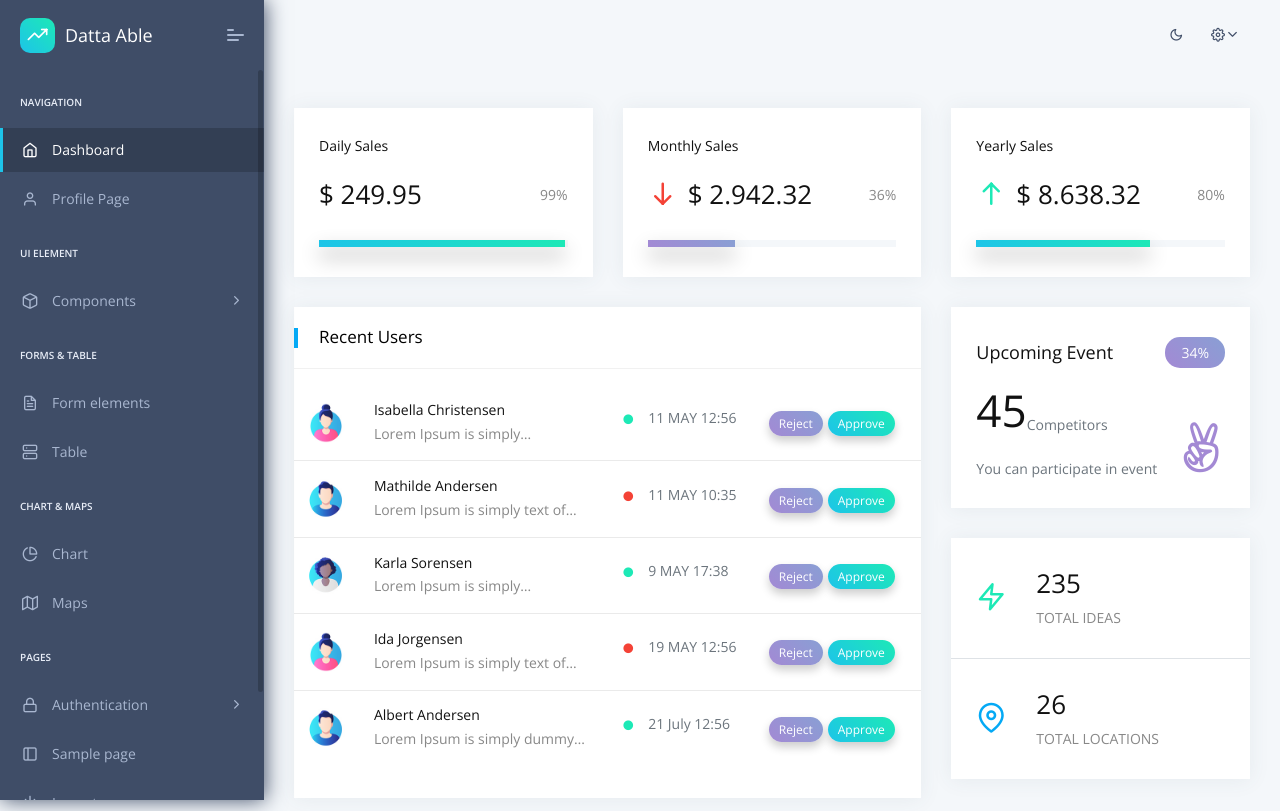
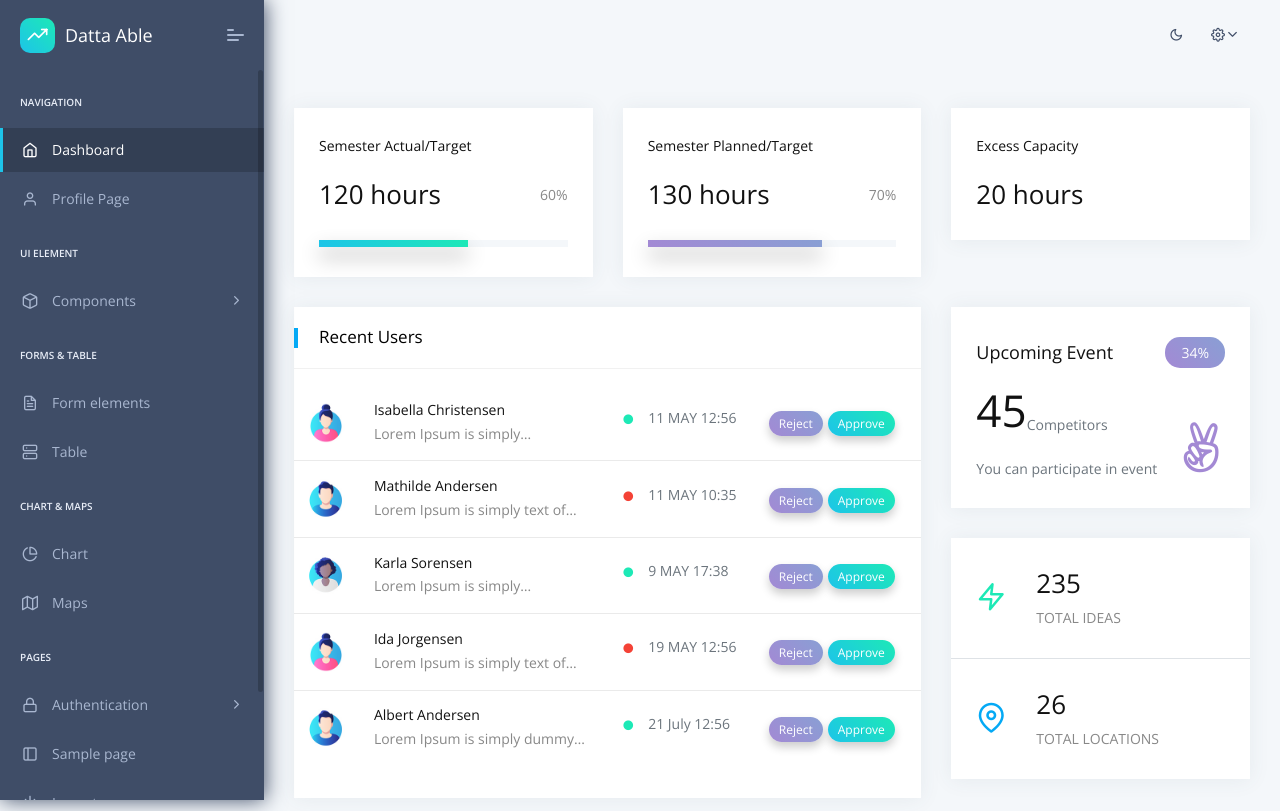
Before and after one commit to henrydatei/working-time-recording, a Django app: page / in a window 1280 px wide. Shown: the top 811 px of the page. Run offline with Django 3.2, Linux system fonts and the light colour scheme; the visitor is signed in with stand-in values (Sample User, id 1); some libraries are stand-ins or nearby versions.

Commit message:
Semester Soll/Ist etc hinzugefügt

```diff
--- a/Website/apps/templates/home/index.html
+++ b/Website/apps/templates/home/index.html
@@ -20,77 +20,65 @@
                         <div class="page-wrapper">
                             <!-- [ Main Content ] start -->
                             <div class="row">
-                                <!--[ daily sales section ] start-->
+                                <!--[ Semester Actual Target section ] start-->
                                 <div class="col-md-6 col-xl-4">
                                     <div class="card daily-sales">
                                         <div class="card-block">
-                                            <h6 class="mb-4">Daily Sales</h6>
+                                            <h6 class="mb-4">Semester Actual/Target</h6>
                                             <div class="row d-flex align-items-center">
                                                 <div class="col-9">
-                                                    <h3 class="f-w-300 d-flex align-items-center m-b-0">$ 249.95</h3>
+                                                    <h3 class="f-w-300 d-flex align-items-center m-b-0">120 hours</h3>
                                                 </div>
 
                                                 <div class="col-3 text-right">
-                                                    <p class="m-b-0">99%</p>
+                                                    <p class="m-b-0">60%</p>
                                                 </div>
                                             </div>
                                             <div class="progress m-t-30" style="height: 7px;">
                                                 <div class="progress-bar progress-c-theme" role="progressbar"
-                                                        style="width: 99%;" aria-valuenow="99" aria-valuemin="0"
+                                                        style="width: 60%;" aria-valuenow="60" aria-valuemin="0"
                                                         aria-valuemax="100"></div>
                                             </div>
                                         </div>
                                     </div>
                                 </div>
-                                <!--[ daily sales section ] end-->
-                                <!--[ Monthly  sales section ] starts-->
+                                <!--[ Semester Actual Target section ] end-->
+                                <!--[ Semester Planned Target ] starts-->
                                 <div class="col-md-6 col-xl-4">
                                     <div class="card Monthly-sales">
                                         <div class="card-block">
-                                            <h6 class="mb-4">Monthly Sales</h6>
+                                            <h6 class="mb-4">Semester Planned/Target</h6>
                                             <div class="row d-flex align-items-center">
                                                 <div class="col-9">
-                                                    <h3 class="f-w-300 d-flex align-items-center  m-b-0"><i
-                                                            class="feather icon-arrow-down text-c-red f-30 m-r-10"></i>$
-                                                        2.942.32</h3>
+                                                    <h3 class="f-w-300 d-flex align-items-center  m-b-0">130 hours</h3>
                                                 </div>
                                                 <div class="col-3 text-right">
-                                                    <p class="m-b-0">36%</p>
+                                                    <p class="m-b-0">70%</p>
                                                 </div>
                                             </div>
                                             <div class="progress m-t-30" style="height: 7px;">
                                                 <div class="progress-bar progress-c-theme2" role="progressbar"
-                                                        style="width: 35%;" aria-valuenow="35" aria-valuemin="0"
+                                                        style="width: 70%;" aria-valuenow="70" aria-valuemin="0"
                                                         aria-valuemax="100"></div>
                                             </div>
                                         </div>
                                     </div>
                                 </div>
                                 <!--[ Monthly  sales section ] end-->
-                                <!--[ year  sales section ] starts-->
+                                <!--[ Excess Capacity section ] starts-->
                                 <div class="col-md-12 col-xl-4">
                                     <div class="card yearly-sales">
                                         <div class="card-block">
-                                            <h6 class="mb-4">Yearly Sales</h6>
+                                            <h6 class="mb-4">Excess Capacity</h6>
                                             <div class="row d-flex align-items-center">
                                                 <div class="col-9">
-                                                    <h3 class="f-w-300 d-flex align-items-center  m-b-0"><i
-                                                            class="feather icon-arrow-up text-c-green f-30 m-r-10"></i>$
-                                                        8.638.32</h3>
+                                                    <h3 class="f-w-300 d-flex align-items-center  m-b-0">20 hours</h3>
                                                 </div>
-                                                <div class="col-3 text-right">
-                                                    <p class="m-b-0">80%</p>
-                                                </div>
-                                            </div>
-                                            <div class="progress m-t-30" style="height: 7px;">
-                                                <div class="progress-bar progress-c-theme" role="progressbar"
-                                                        style="width: 70%;" aria-valuenow="70" aria-valuemin="0"
-                                                        aria-valuemax="100"></div>
                                             </div>
                                         </div>
                                     </div>
                                 </div>
-                                <!--[ year  sales section ] end-->
+                                <!--[ Excess Capacity section ] end-->
                                 <!--[ Recent Users ] start-->
                                 <div class="col-xl-8 col-md-6">
                                     <div class="card Recent-Users">
```
